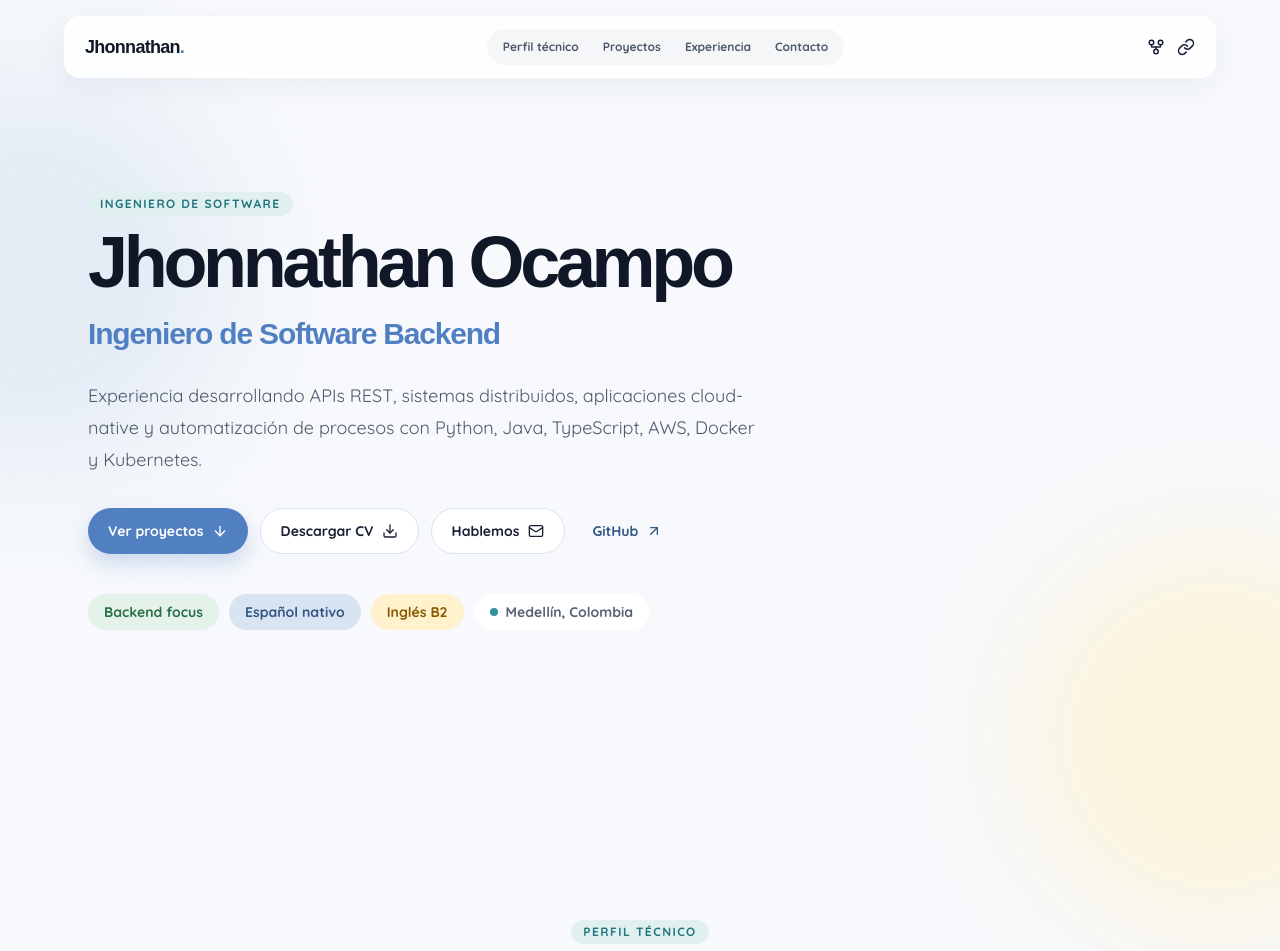
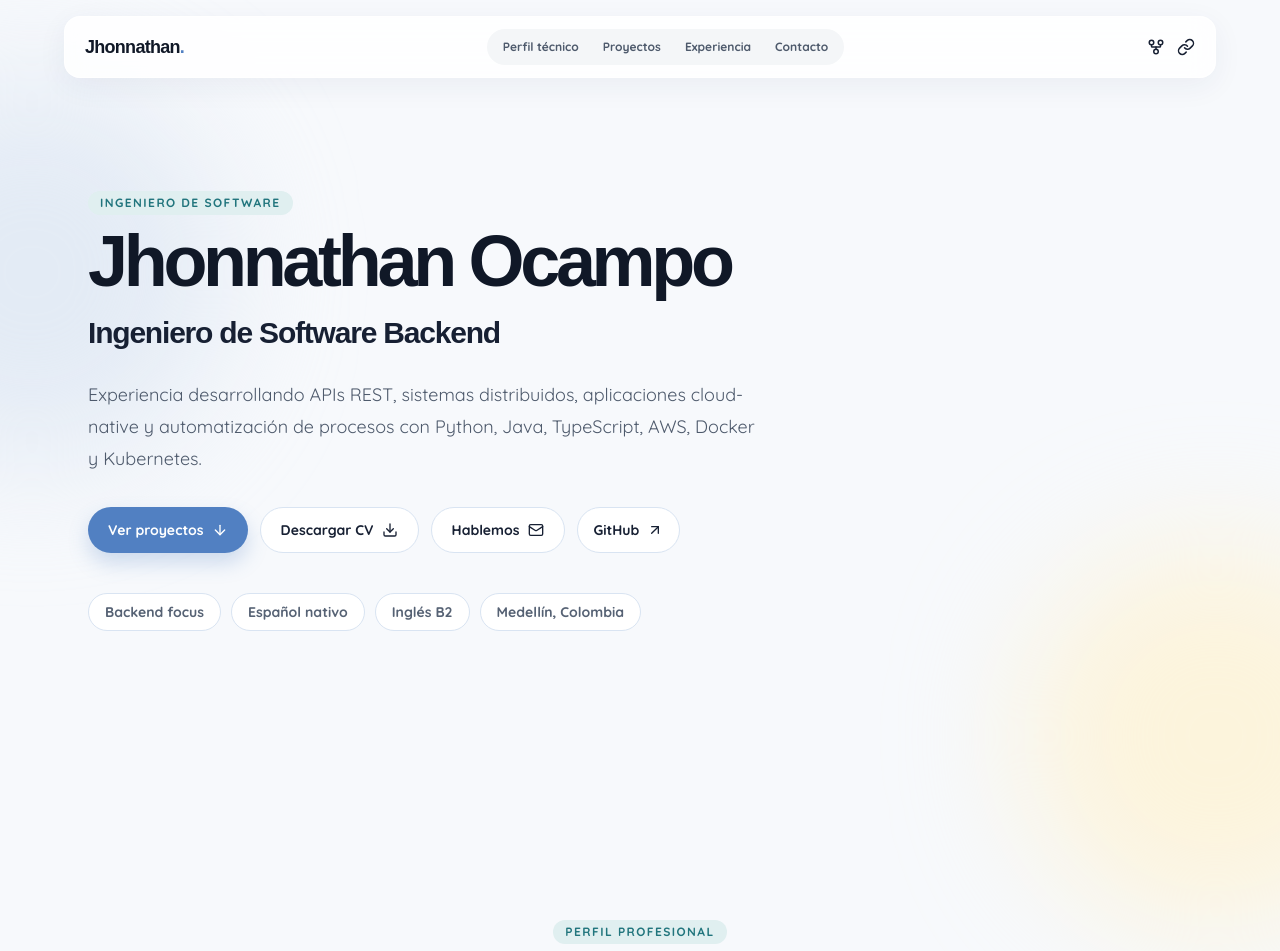
Before and after one commit to Jhonnathan93/Portfolio, a React (Vite) app: page / in a window 1280 px wide. Shown: the top 951 px of the page. Built offline with nearby package versions, Linux system fonts and the light colour scheme; a web font is replaced by a local one.

Commit message:
Update styling and content in portfolio introduction section

```diff
--- a/src/App.tsx
+++ b/src/App.tsx
@@ -301,26 +301,26 @@ function App() {
           <div className="w-full max-w-3xl">
               <p className="eyebrow">Ingeniero de software</p>
             <h1 className="font-display text-5xl font-bold leading-[0.95] tracking-[-0.06em] text-[#101827] sm:text-7xl">Jhonnathan Ocampo</h1>
-            <p className="mt-5 font-display text-2xl font-semibold tracking-[-0.04em] text-[#5180c2] sm:text-3xl">Ingeniero de Software Backend</p>
+            <p className="mt-5 font-display text-2xl font-semibold tracking-[-0.04em] text-[#172033] sm:text-3xl">Ingeniero de Software Backend</p>
             <p className="mt-7 max-w-2xl text-lg leading-8 text-[#4e5a6c]">Experiencia desarrollando APIs REST, sistemas distribuidos, aplicaciones cloud-native y automatización de procesos con Python, Java, TypeScript, AWS, Docker y Kubernetes.</p>
             <div className="mt-8 flex flex-wrap gap-3">
               <Button href="#proyectos">Ver proyectos <ArrowDown size={16} /></Button>
               <Button href="/Jhonnathan-Ocampo-CV.pdf" variant="secondary" download>Descargar CV <Download size={16} /></Button>
               <Button href={`mailto:${profile.email}`} variant="secondary">Hablemos <Mail size={16} /></Button>
-              <a href={profile.github} target="_blank" rel="noreferrer" className="inline-flex items-center justify-center gap-2 rounded-full px-4 py-3 text-sm font-bold text-[#315784] transition hover:bg-[#d9e4f2]">GitHub <ArrowUpRight size={16} /></a>
+              <a href={profile.github} target="_blank" rel="noreferrer" className="inline-flex items-center justify-center gap-2 rounded-full border border-[#d9e4f2] bg-white px-4 py-3 text-sm font-bold text-[#172033] transition hover:bg-[#f7f9fc]">GitHub <ArrowUpRight size={16} /></a>
             </div>
             <div className="mt-10 flex flex-wrap gap-2.5 text-sm font-bold">
-              <span className="rounded-full bg-[#e4f2e9] px-4 py-2 text-[#27704a]">Backend focus</span>
-              <span className="rounded-full bg-[#d9e4f2] px-4 py-2 text-[#315784]">Español nativo</span>
-              <span className="rounded-full bg-[#fff1cb] px-4 py-2 text-[#8a5a00]">Inglés B2</span>
-              <span className="inline-flex items-center gap-2 rounded-full bg-white px-4 py-2 text-[#566274]"><span className="size-2 rounded-full bg-[#32919a]" /> Medellín, Colombia</span>
+              <span className="rounded-full border border-[#d9e4f2] bg-white px-4 py-2 text-[#566274]">Backend focus</span>
+              <span className="rounded-full border border-[#d9e4f2] bg-white px-4 py-2 text-[#566274]">Español nativo</span>
+              <span className="rounded-full border border-[#d9e4f2] bg-white px-4 py-2 text-[#566274]">Inglés B2</span>
+              <span className="rounded-full border border-[#d9e4f2] bg-white px-4 py-2 text-[#566274]">Medellín, Colombia</span>
             </div>
           </div>
         </section>
 
         <section id="sobre-mi" className="relative scroll-mt-28 px-6 py-24 sm:py-32">
-          <SectionIntro eyebrow="Perfil técnico" title="Áreas de trabajo.">
-            Backend y APIs · Sistemas distribuidos · Cloud y DevOps · Calidad de software
+          <SectionIntro eyebrow="Perfil profesional" title="Perfil técnico.">
+            Ingeniero de Software con experiencia profesional desarrollando soluciones escalables en backend, aplicaciones cloud-native y sistemas distribuidos. Diseño APIs REST, arquitecturas basadas en microservicios, pipelines CI/CD e integraciones de IA con Python, Java, TypeScript, AWS, Docker y Kubernetes.
           </SectionIntro>
           <div className="mx-auto mt-14 max-w-6xl rounded-3xl border border-[#e7edf5] bg-white p-5 sm:p-8">
             <p className="mb-5 font-display text-lg font-bold tracking-[-0.03em]">Tecnologías usadas en los proyectos</p>
```
